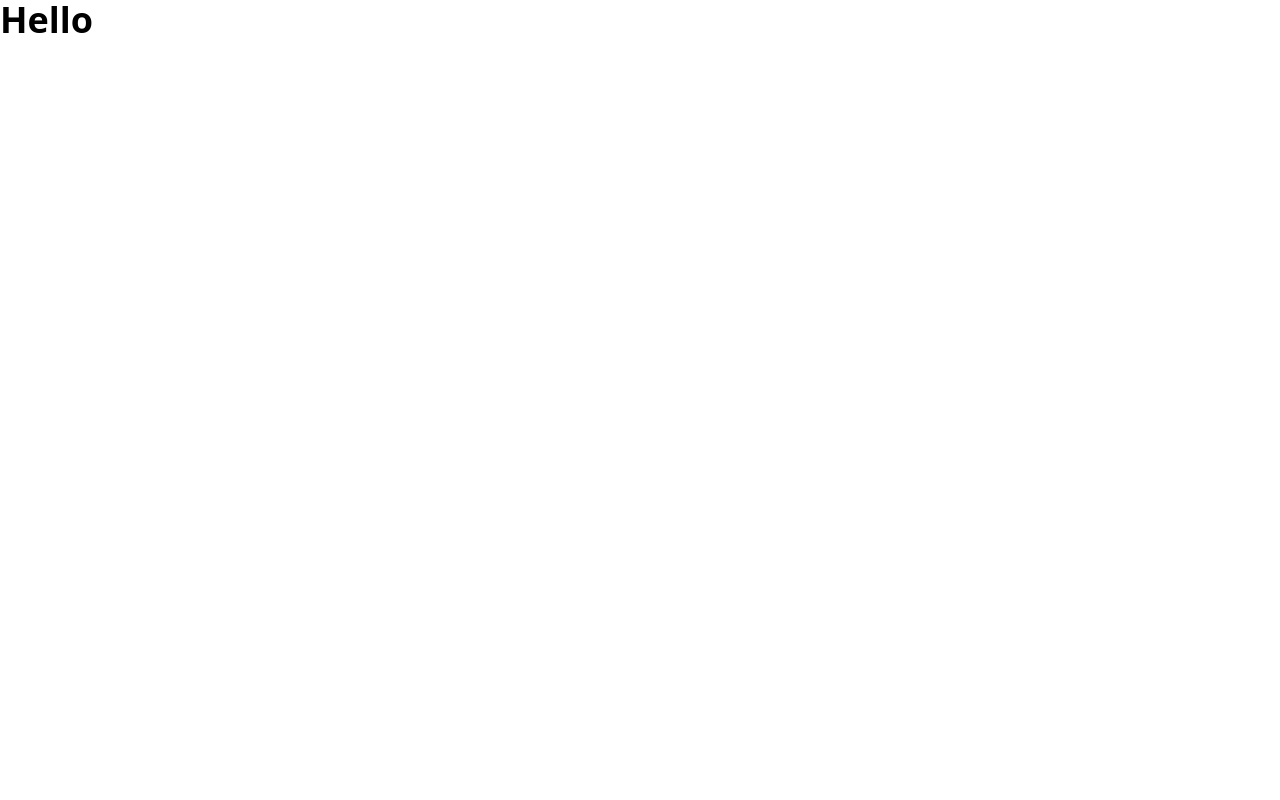
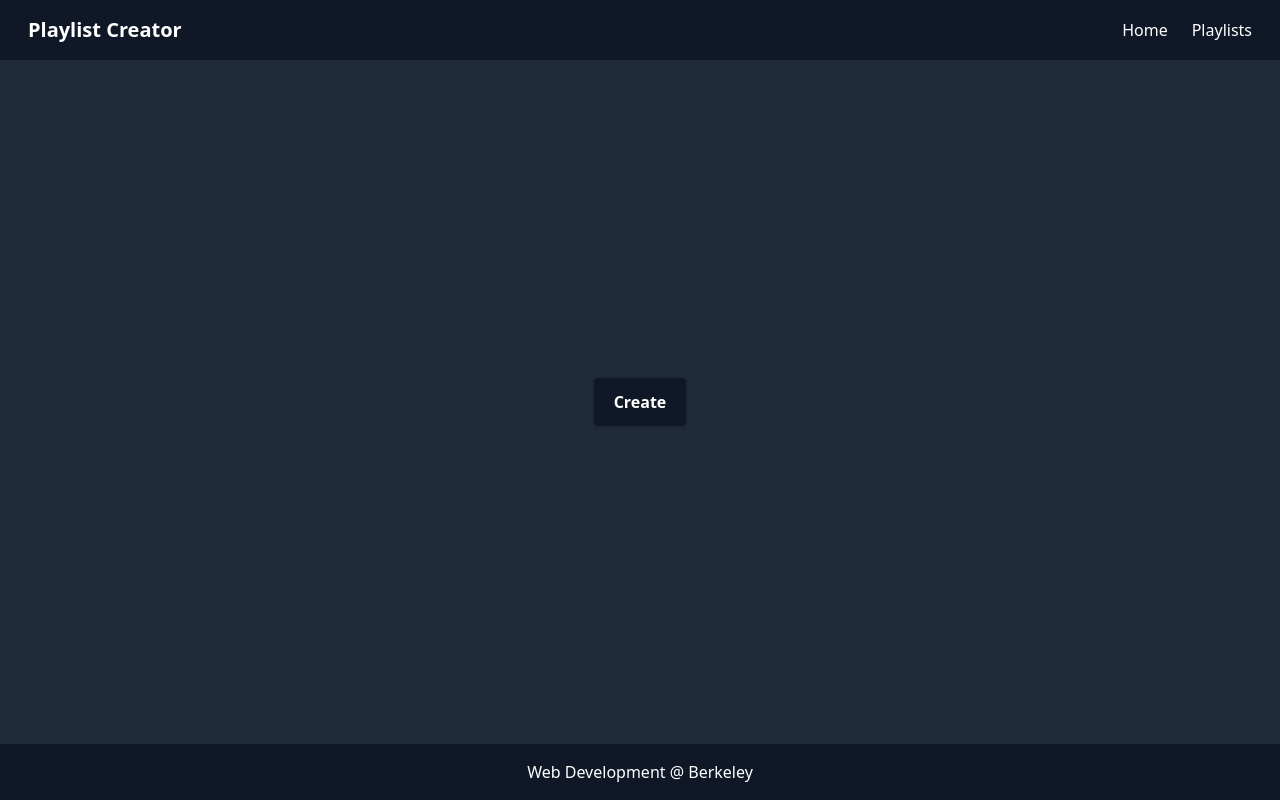
Before and after one commit to lilah-durney/bootcamp-playlist, a Next.js app in the folder playlist_project/: page / in a window 1280 px wide. Built offline with nearby package versions, Linux system fonts and the light colour scheme.

Commit message:
basic homepage setup

```diff
--- /dev/null
+++ b/playlist_project/src/components/footer.tsx
@@ -0,0 +1,17 @@
+import React from 'react';
+
+
+const Footer = () => {
+    return (
+        <footer className = "bg-gray-900 text-white py-4">
+            <div className = "text-center">
+                <p>Web Development @ Berkeley</p>
+            </div>
+        </footer>
+
+    )
+
+
+}
+
+export default Footer;
--- /dev/null
+++ b/playlist_project/src/components/header.tsx
@@ -0,0 +1,22 @@
+import React from 'react';
+
+
+const Header = () => {
+    return (
+    <header className="bg-gray-900 text-white py-4">
+      <div className="flex justify-between items-center ml-7 mr-7">
+        <h1 className="text-xl font-bold">Playlist Creator</h1>
+        <nav>
+          <ul className="flex space-x-6">
+            <li><a href="#" className="hover:text-gray-400">Home</a></li>
+            <li><a href="#" className="hover:text-gray-400">Playlists</a></li>
+          </ul>
+        </nav>
+      </div>
+    </header>
+    )
+
+
+}
+
+export default Header;
--- a/playlist_project/src/pages/index.tsx
+++ b/playlist_project/src/pages/index.tsx
@@ -1,5 +1,6 @@
-import Image from "next/image";
 import { Geist, Geist_Mono } from "next/font/google";
+import Header from "../components/header";
+import Footer from "../components/footer";
 
 const geistSans = Geist({
   variable: "--font-geist-sans",
@@ -13,6 +14,14 @@ const geistMono = Geist_Mono({
 
 export default function Home() {
   return (
-    <h1 className="text-4xl font-bold">Hello</h1>
+    <div className = "min-h-screen flex flex-col">
+        <Header/>
+      <main className = "bg-gray-800 flex-grow flex items-center justify-center">
+          <button className="bg-gray-900 hover:bg-gray-700 text-white font-semibold py-3 px-5 rounded shadow transition duration-100 ease-in-out">Create</button>
+
+      </main>
+        <Footer/>
+    </div>
+
   );
 }
```
